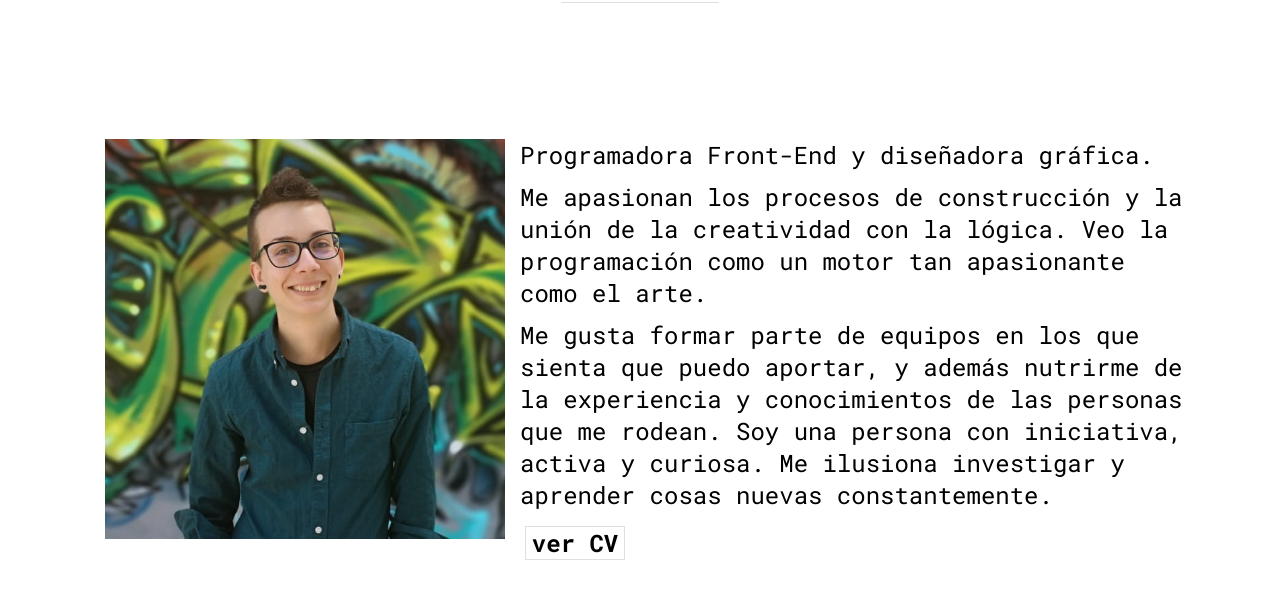
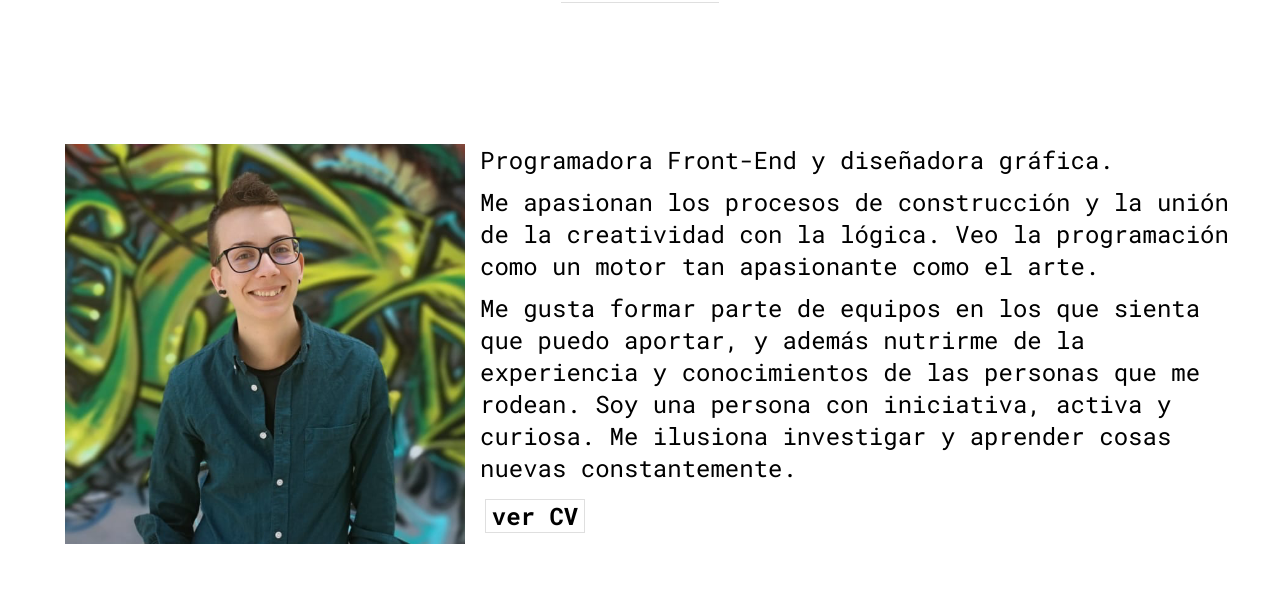
Before and after one commit to elvirafuente/personal-project, a React (Create React App) app: page / in a window 1280 px wide. Shown: the part 920-1535 px from the top of the page. Built offline with nearby package versions, Linux system fonts and the light colour scheme.

Commit message:
fix paragraph size

```diff
--- a/src/components/About/styles.scss
+++ b/src/components/About/styles.scss
@@ -26,7 +26,7 @@
     }
 
     @media all and (min-width:1280px) {
-        min-width: 1200px;
+        max-width: 1300px;
         font-size: 24px;
     }
 }
```
Also changed, not shown: 8 other files (tests, documents, lock files or other folders).
